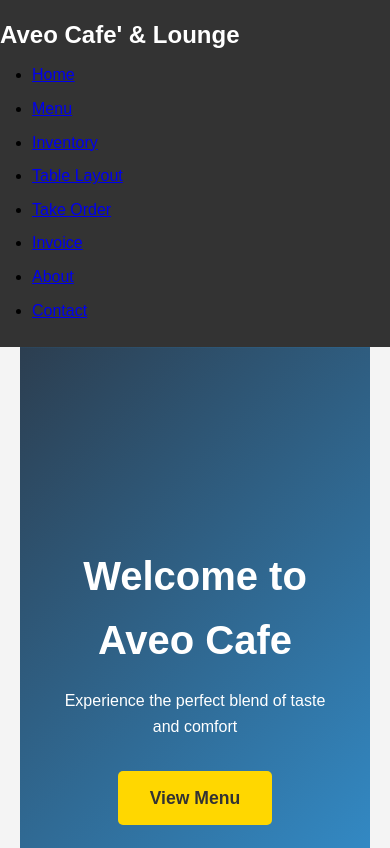
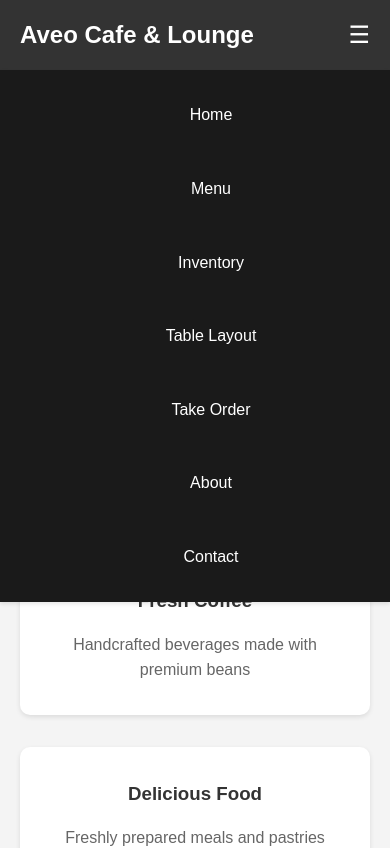
Before and after one commit to Rettey-G/Aveo-cafe-lounge, a React (Create React App) app in the folder frontend/: page / in a window 390 px wide. Shown: the top 848 px of the page. Built offline with nearby package versions, Linux system fonts and the light colour scheme.

Commit message:
Fix: Update Navbar styling and fix authentication issues

```diff
--- a/frontend/src/components/Navbar.css
+++ b/frontend/src/components/Navbar.css
@@ -1,9 +1,10 @@
 .navbar {
-  background-color: #333;
+  background-color: #1a1a1a;
   padding: 1rem 0;
   position: sticky;
   top: 0;
   z-index: 1000;
+  box-shadow: 0 2px 4px rgba(0, 0, 0, 0.1);
 }
 
 .navbar-container {
@@ -12,7 +13,7 @@
   align-items: center;
   max-width: 1200px;
   margin: 0 auto;
-  padding: 0 20px;
+  padding: 0 2rem;
 }
 
 .navbar-logo {
@@ -20,11 +21,15 @@
   text-decoration: none;
   font-size: 1.5rem;
   font-weight: bold;
-  transition: color 0.3s ease;
+  transition: all 0.3s ease;
+  display: flex;
+  align-items: center;
+  gap: 0.5rem;
 }
 
 .navbar-logo:hover {
   color: #ffd700;
+  transform: scale(1.05);
 }
 
 .nav-menu {
@@ -32,19 +37,22 @@
   list-style: none;
   margin: 0;
   padding: 0;
+  gap: 2rem;
 }
 
 .nav-item {
-  margin-left: 2rem;
+  position: relative;
 }
 
 .nav-links {
   color: #fff;
   text-decoration: none;
   font-size: 1rem;
-  transition: color 0.3s ease;
+  font-weight: 500;
+  transition: all 0.3s ease;
   padding: 0.5rem 0;
   position: relative;
+  display: inline-block;
 }
 
 .nav-links:hover {
@@ -66,19 +74,62 @@
   width: 100%;
 }
 
+.mobile-menu-icon {
+  display: none;
+  color: #fff;
+  font-size: 1.5rem;
+  cursor: pointer;
+}
+
 @media (max-width: 768px) {
   .navbar-container {
-    flex-direction: column;
-    padding: 1rem;
+    padding: 0 1rem;
+  }
+
+  .mobile-menu-icon {
+    display: block;
   }
 
   .nav-menu {
-    margin-top: 1rem;
+    display: none;
+    position: absolute;
+    top: 100%;
+    left: 0;
+    right: 0;
+    background-color: #1a1a1a;
     flex-direction: column;
     align-items: center;
+    padding: 1rem 0;
+    gap: 1rem;
+    box-shadow: 0 2px 4px rgba(0, 0, 0, 0.1);
+  }
+
+  .nav-menu.active {
+    display: flex;
   }
 
   .nav-item {
-    margin: 0.5rem 0;
+    width: 100%;
+    text-align: center;
+    padding: 0.5rem 0;
+  }
+
+  .nav-links {
+    display: block;
+    padding: 0.5rem 1rem;
+  }
+
+  .nav-links::after {
+    display: none;
   }
 }
+
+@media (max-width: 480px) {
+  .navbar-logo {
+    font-size: 1.2rem;
+  }
+
+  .nav-links {
+    font-size: 0.9rem;
+  }
+}
--- a/frontend/src/components/Navbar.js
+++ b/frontend/src/components/Navbar.js
@@ -1,41 +1,65 @@
-import React from 'react';
+import React, { useState } from 'react';
 import { Link } from 'react-router-dom';
 import './Navbar.css';
 
-const Navbar = () => {
+function Navbar() {
+  const [isMenuOpen, setIsMenuOpen] = useState(false);
+
+  const toggleMenu = () => {
+    setIsMenuOpen(!isMenuOpen);
+  };
+
   return (
     <nav className="navbar">
-      <div className="navbar-brand">
-        <Link to="/" className="navbar-logo">Aveo Cafe' & Lounge</Link>
+      <div className="navbar-container">
+        <Link to="/" className="navbar-logo">
+          Aveo Cafe & Lounge
+        </Link>
+
+        <div className="mobile-menu-icon" onClick={toggleMenu}>
+          {isMenuOpen ? '✕' : '☰'}
         </div>
-      <ul className="navbar-nav">
+
+        <ul className={`nav-menu ${isMenuOpen ? 'active' : ''}`}>
           <li className="nav-item">
-          <Link to="/" className="nav-link">Home</Link>
+            <Link to="/" className="nav-links" onClick={() => setIsMenuOpen(false)}>
+              Home
+            </Link>
           </li>
           <li className="nav-item">
-          <Link to="/menu" className="nav-link">Menu</Link>
+            <Link to="/menu" className="nav-links" onClick={() => setIsMenuOpen(false)}>
+              Menu
+            </Link>
           </li>
           <li className="nav-item">
-          <Link to="/inventory" className="nav-link">Inventory</Link>
+            <Link to="/inventory" className="nav-links" onClick={() => setIsMenuOpen(false)}>
+              Inventory
+            </Link>
           </li>
           <li className="nav-item">
-          <Link to="/tables" className="nav-link">Table Layout</Link>
+            <Link to="/table-layout" className="nav-links" onClick={() => setIsMenuOpen(false)}>
+              Table Layout
+            </Link>
           </li>
           <li className="nav-item">
-          <Link to="/order" className="nav-link">Take Order</Link>
+            <Link to="/take-order" className="nav-links" onClick={() => setIsMenuOpen(false)}>
+              Take Order
+            </Link>
           </li>
           <li className="nav-item">
-          <Link to="/invoice" className="nav-link">Invoice</Link>
+            <Link to="/about" className="nav-links" onClick={() => setIsMenuOpen(false)}>
+              About
+            </Link>
           </li>
           <li className="nav-item">
-          <Link to="/about" className="nav-link">About</Link>
-        </li>
-        <li className="nav-item">
-          <Link to="/contact" className="nav-link">Contact</Link>
+            <Link to="/contact" className="nav-links" onClick={() => setIsMenuOpen(false)}>
+              Contact
+            </Link>
           </li>
         </ul>
+      </div>
     </nav>
   );
-};
+}
 
 export default Navbar;
--- a/frontend/src/pages/About.js
+++ b/frontend/src/pages/About.js
@@ -5,44 +5,43 @@ function About() {
   return (
     <div className="about-page">
       <div className="about-hero">
-        <h1>About Aveo Cafe</h1>
+        <h1>About Aveo Cafe & Lounge</h1>
         <p>Where passion meets perfection</p>
       </div>
 
-      <div className="about-content">
-        <section className="story-section">
+      <div className="about-container">
+        <section className="about-section">
           <h2>Our Story</h2>
           <p>
-            Founded in 2024, Aveo Cafe has been serving the community with the finest coffee
-            and delicious food. Our journey began with a simple mission: to create a space
-            where people can enjoy quality coffee in a comfortable environment.
+            Founded in 2024, Aveo Cafe & Lounge has been serving the community with the finest coffee
+            and creating memorable experiences for our guests. Our journey began with a simple vision:
+            to create a space where people can enjoy exceptional coffee, delicious food, and warm hospitality.
           </p>
         </section>
 
-        <section className="values-section">
+        <section className="about-section">
           <h2>Our Values</h2>
           <div className="values-grid">
-            <div className="value-item">
+            <div className="value-card">
               <h3>Quality</h3>
-              <p>We source the finest ingredients and maintain high standards in everything we do.</p>
+              <p>We source the finest ingredients and maintain the highest standards in everything we serve.</p>
             </div>
-            <div className="value-item">
+            <div className="value-card">
               <h3>Community</h3>
-              <p>We believe in creating a welcoming space for everyone in our community.</p>
+              <p>We believe in creating a welcoming space where everyone feels at home.</p>
             </div>
-            <div className="value-item">
+            <div className="value-card">
               <h3>Sustainability</h3>
-              <p>We're committed to environmentally responsible practices.</p>
+              <p>We are committed to environmentally responsible practices and supporting local producers.</p>
             </div>
           </div>
         </section>
 
-        <section className="team-section">
+        <section className="about-section">
           <h2>Our Team</h2>
           <p>
-            Our team of passionate baristas and chefs work together to create
-            the perfect experience for our customers. Each member brings their
-            unique expertise and dedication to making Aveo Cafe special.
+            Our team of passionate baristas and staff members brings their
+            unique expertise and dedication to making Aveo Cafe & Lounge special.
           </p>
         </section>
       </div>
--- a/frontend/src/pages/Home.js
+++ b/frontend/src/pages/Home.js
@@ -4,30 +4,27 @@ import './Home.css';
 
 function Home() {
   return (
-    <div className="home">
-      <section className="hero">
-        <div className="hero-content">
-          <h1>Welcome to Aveo Cafe</h1>
-          <p>Experience the perfect blend of taste and comfort</p>
-          <Link to="/menu" className="cta-button">View Menu</Link>
+    <div className="home-container">
+      <div className="hero-section">
+        <h1>Welcome to Aveo Cafe & Lounge</h1>
+        <p>Experience the perfect blend of coffee, food, and ambiance</p>
+        <Link to="/menu" className="cta-button">View Our Menu</Link>
       </div>
-      </section>
-      <section className="features">
-        <div className="features-grid">
+
+      <div className="features-section">
         <div className="feature-card">
           <h3>Fresh Coffee</h3>
-            <p>Brewed to perfection</p>
+          <p>Handcrafted beverages made with premium beans</p>
         </div>
         <div className="feature-card">
           <h3>Delicious Food</h3>
-            <p>Made with love</p>
+          <p>Freshly prepared meals and pastries</p>
         </div>
         <div className="feature-card">
           <h3>Cozy Atmosphere</h3>
-            <p>Perfect for work or relaxation</p>
+          <p>Perfect for work, meetings, or relaxation</p>
         </div>
       </div>
-      </section>
     </div>
   );
 }
--- a/frontend/src/pages/InventoryPage.css
+++ b/frontend/src/pages/InventoryPage.css
@@ -1,58 +1,88 @@
 .inventory-container {
-  padding: 20px;
-  max-width: 1000px;
-  margin: 20px auto;
-  background-color: #f9f9f9;
-  border-radius: 8px;
-  box-shadow: 0 2px 4px rgba(0, 0, 0, 0.1);
+  max-width: 1200px;
+  margin: 2rem auto;
+  padding: 0 1rem;
 }
 
 .inventory-container h2 {
+  color: #333;
+  margin-bottom: 2rem;
   text-align: center;
-  margin-bottom: 20px;
-  color: #333;
+}
+
+.inventory-table-container {
+  overflow-x: auto;
+  background: white;
+  border-radius: 8px;
+  box-shadow: 0 2px 4px rgba(0, 0, 0, 0.1);
 }
 
 .inventory-table {
   width: 100%;
   border-collapse: collapse;
-  margin-top: 20px;
+  min-width: 600px;
 }
 
 .inventory-table th,
 .inventory-table td {
-  border: 1px solid #ddd;
-  padding: 12px;
+  padding: 1rem;
   text-align: left;
+  border-bottom: 1px solid #eee;
 }
 
 .inventory-table th {
-  background-color: #eee;
-  font-weight: bold;
+  background-color: #f8f9fa;
+  font-weight: 600;
+  color: #333;
 }
 
-.inventory-table tbody tr:nth-child(even) {
-  background-color: #f2f2f2;
-}
-
-.inventory-table tbody tr:hover {
-  background-color: #e9e9e9;
+.inventory-table tr:hover {
+  background-color: #f8f9fa;
 }
 
 .stock-input {
   width: 80px;
-  padding: 5px;
-  border: 1px solid #ccc;
+  padding: 0.5rem;
+  border: 1px solid #ddd;
   border-radius: 4px;
   text-align: center;
 }
 
+.stock-input:focus {
+  outline: none;
+  border-color: #007bff;
+  box-shadow: 0 0 0 2px rgba(0, 123, 255, 0.25);
+}
+
+.loading {
+  text-align: center;
+  padding: 2rem;
+  color: #666;
+  font-size: 1.1rem;
+}
+
 .error-message {
-  color: #d9534f; /* Bootstrap danger color */
-  background-color: #f2dede;
-  border: 1px solid #ebccd1;
-  padding: 15px;
-  margin-bottom: 20px;
+  text-align: center;
+  padding: 2rem;
+  color: #dc3545;
+  background-color: #f8d7da;
+  border: 1px solid #f5c6cb;
   border-radius: 4px;
-  text-align: center;
+  margin: 2rem auto;
+  max-width: 600px;
 }
+
+@media (max-width: 768px) {
+  .inventory-container {
+    margin: 1rem auto;
+  }
+
+  .inventory-table th,
+  .inventory-table td {
+    padding: 0.75rem;
+  }
+
+  .stock-input {
+    width: 60px;
+  }
+}
--- a/frontend/src/pages/InvoicePage.js
+++ b/frontend/src/pages/InvoicePage.js
@@ -122,11 +122,11 @@ const InvoicePage = () => {
   };
 
   return (
-    <div className="invoice-page">
+    <div className="invoice-container">
       <div className="invoice-header">
-        <h1>Aveo Cafe Invoice</h1>
-        <div className="invoice-info">
-          <p>Invoice Number: {invoiceNumber}</p>
+        <h1>Aveo Cafe & Lounge Invoice</h1>
+        <div className="invoice-details">
+          <p>Invoice #: {invoiceNumber}</p>
           <p>Date: {new Date().toLocaleDateString()}</p>
         </div>
       </div>
```
Also changed, not shown: frontend/src/pages/InventoryPage.js (+26 -4 lines), 2 other files (tests, documents, lock files or other folders). Lines whose indentation alone changed are shown as unchanged.
